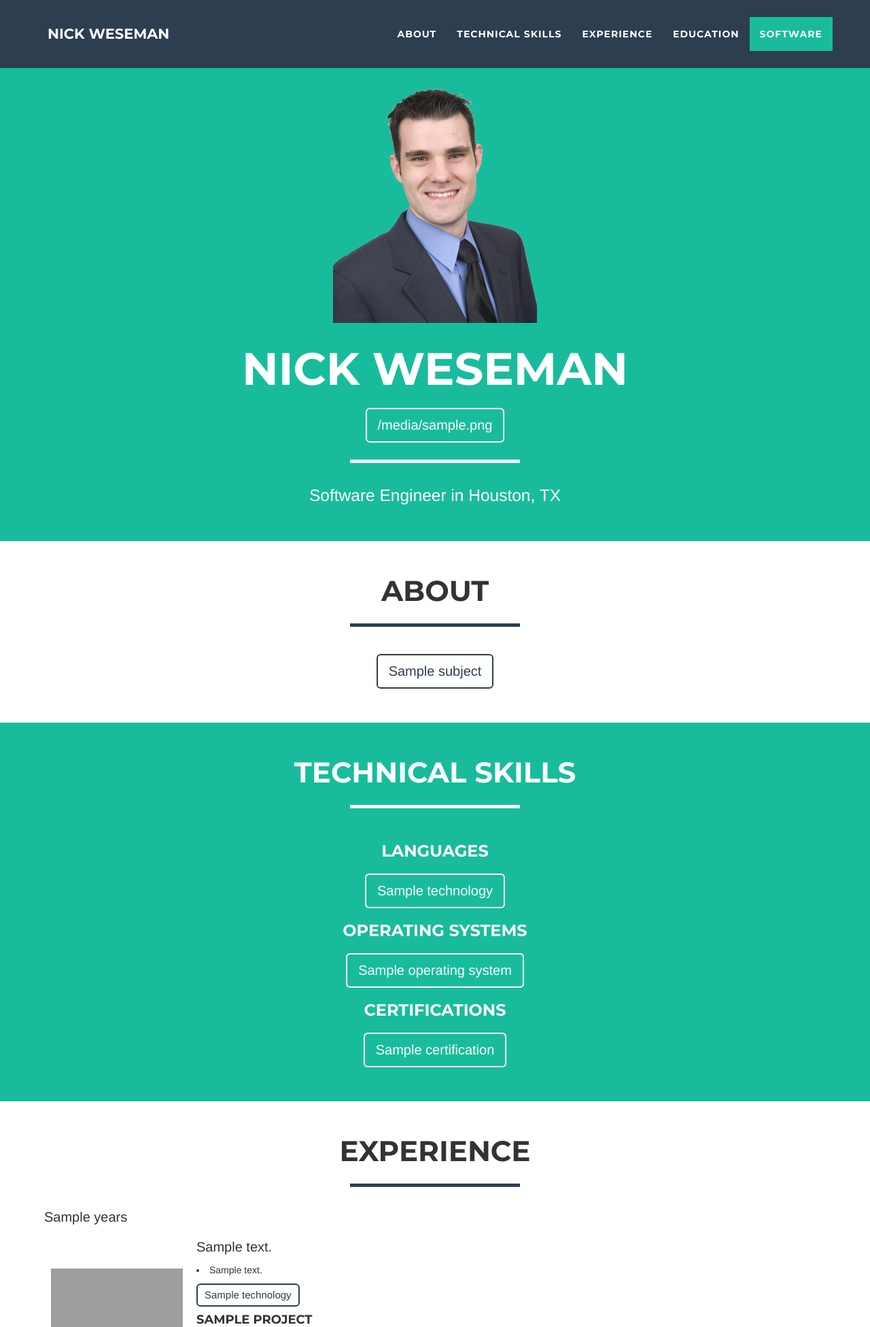
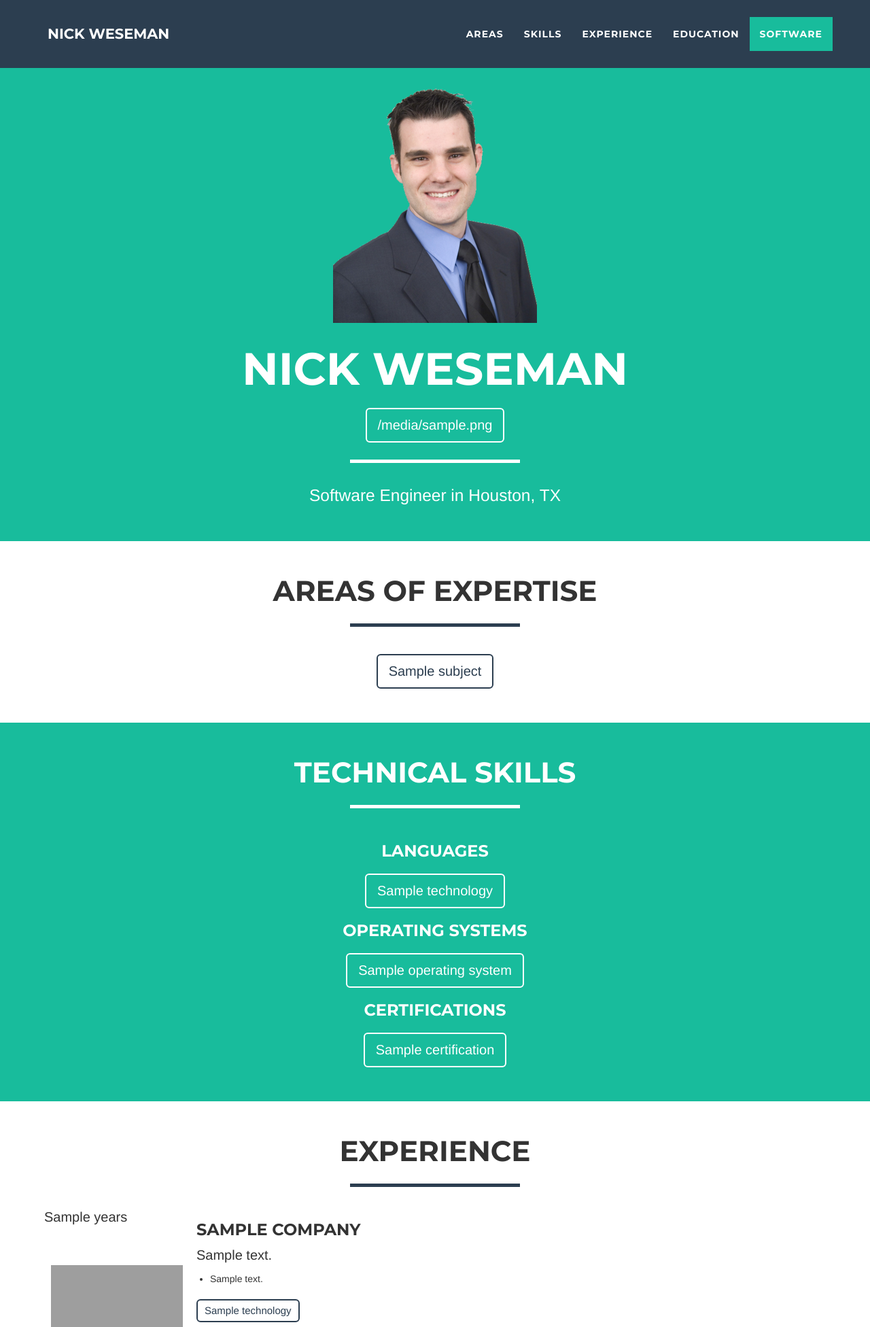
Before and after one commit to nickweseman/djangoresume, a Django app: template resume/templates/resume/index.html in a window 1280 px wide. Shown: the top 1952 px of the page at 68% size. Run offline with Django 3.2, Linux system fonts and the light colour scheme; the template is opened without the code that fills it: most values are stand-ins (such as "Sample title", 1, 10 or a date in 2020); parts of the project's set-up code (start-up, migrations or seed data) failed here and were passed over; some libraries are stand-ins or nearby versions; grey boxes are pictures that could not be loaded.

Commit message:
added better pictures, resumes, and lots of cleanup changes

```diff
--- a/resume/static/css/freelancer.css
+++ b/resume/static/css/freelancer.css
@@ -365,6 +365,10 @@ footer .footer-below {
     background-color: #233140;
 }
 
+.btn-nocursor {
+    cursor: default;
+}
+
 .btn-tech-title {
     color: #2c3e50;
     font-size: 20px;
@@ -711,6 +715,17 @@ hr {
     margin-right: 15px;
     margin-top: 8px;
     margin-bottom: 5px;
+    /* Probably not needed for clarity, but might change my mind */
+    /* border: solid 1px; */
+}
+
+ul {
+    padding-left: 20px;
+}
+
+ul li {
+    /* indent second line of li's */
+   list-style-position: outside;
 }
 
 .timeline-image {
@@ -757,7 +772,7 @@ hr {
 
 .timeline-date {
     margin-left: 10px;
-    margin-bottom: 0px;
+    margin-bottom: -48px;
 }
 
 .img-description {
--- a/resume/templates/resume/index.html
+++ b/resume/templates/resume/index.html
@@ -44,10 +44,10 @@
                             <a href="#page-top"></a>
                         </li>
                         <li class="page-scroll">
-                            <a href="#about">About</a>
+                            <a href="#about">Areas</a>
                         </li>
                         <li class="page-scroll">
-                            <a href="#technologies">Technical Skills</a>
+                            <a href="#technologies">Skills</a>
                         </li>
                         <li class="page-scroll">
                             <a href="#experience">Experience</a>
@@ -72,7 +72,7 @@
                         <img class="img-responsive" src="{% static 'img/me.png' %}" alt="">
                         <div class="intro-text">
                             <span class="name">Nick Weseman</span>
-                            <div class="col-lg-8 col-lg-offset-2 text-center">
+                            <div class="col-lg-12 text-center">
                                 {% for profile in profiles %}
                                     <a class="btn btn-lg btn-title" target="_blank" href="{{ profile.url }}">
                                         <i class="{{ profile.icon }}"></i>
@@ -92,14 +92,14 @@
             <div class="container">
                 <div class="row">
                     <div class="col-lg-12 text-center">
-                        <h2>About</h2>
+                        <h2>Areas of Expertise</h2>
                         <hr class="star-primary">
                     </div>
                 </div>
                 <div class="row">
                     <div class="col-lg-12 text-center">
                         {% for subject in subjects %}
-                            <span class="btn btn-lg btn-tech-title">
+                            <span class="btn btn-nocursor btn-lg btn-tech-title">
                                 <i class="{{ subject.icon }}"></i>
                                 {{ subject.name }}
                             </span>
@@ -125,7 +125,7 @@
                 <div class="row">
                     <div class="col-lg-12 text-center">
                         {% for language in languages %}
-                            <span class="btn btn-lg btn-title">
+                        <span class="btn btn-nocursor btn-lg btn-title">
                                 <i class="{{ language.technology.icon }}"></i>
                                 {{ language.technology.name }}
                             </span>
@@ -140,7 +140,7 @@
                  <div class="row">
                     <div class="col-lg-12 text-center">
                         {% for operating_system in operating_systems %}
-                            <span class="btn btn-lg btn-title">
+                        <span class="btn btn-nocursor btn-lg btn-title">
                                 <i class="{{ operating_system.icon }}"></i>
                                 {{ operating_system.name }}
                             </span>
@@ -155,7 +155,7 @@
                  <div class="row">
                     <div class="col-lg-12 text-center">
                         {% for certification in certifications %}
-                            <span class="btn btn-lg btn-title">
+                        <span class="btn btn-nocursor btn-lg btn-title">
                                 <i class="{{ certification.icon }}"></i>
                                 {{ certification.name }}
                             </span>
@@ -175,7 +175,7 @@
                 </div>
                 {% for experience in experiences %}
                 <div class="row">
-                    <p style='margin-bottom:15px' class="timeline-date">{{ experience.years }}</p>
+                    <p class="timeline-date">{{ experience.years }}</p>
                     <table>
                         <tr>
                             <td class="timeline-image">
@@ -187,13 +187,16 @@
                             </td>
                             <td>
                                 <div>
+                                    <h3>{{ experience.company }}</h3>
                                     <p>{{ experience.description }}</p>
                                     <!-- If responsibilities are directly on the Experience -->
+                                    <ul>
                                         {% for responsibility in experience.responsibilities.all %}
                                         <li>{{ responsibility.description|safe }}</li>
                                         {% endfor %}
+                                    </ul>
                                     {% for technology in experience.technologies.all %}
-                                        <span class="btn btn-lg btn-tech">
+                                    <span class="btn btn-nocursor btn-lg btn-tech">
                                             {{ technology.name }}
                                         </span>
                                     {% endfor %}
@@ -201,11 +204,13 @@
                                     {% for project in experience.projects.all %}
                                         <h4>{{ project.name }}</h4>
                                         <p class="small">{{ project.description }}</p>
+                                        <ul>
                                             {% for responsibility in project.responsibilities.all %}
                                                 <li>{{ responsibility.description|safe }}</li>
                                             {% endfor %}
+                                        </ul>
                                         {% for technology in project.technologies.all %}
-                                            <span class="btn btn-lg btn-tech">
+                                        <span class="btn btn-nocursor btn-lg btn-tech">
                                                 {{ technology.name }}
                                             </span>
                                         {% endfor %}
@@ -230,7 +235,7 @@
                 </div>
                 {% for education in educations %}
                     <div class="row">
-                        <p style='margin-bottom:15px' class="timeline-date">{{ education.graduation_date }}</p>
+                        <p class="timeline-date">{{ education.graduation_date }}</p>
                         <table>
                             <tr>
                                 <td class="timeline-image">
@@ -242,11 +247,12 @@
                                 </td>
                                 <td>
                                     <div>
+                                        <h3>{{ education.school }}</h3>
                                         <p>{{ education.degree }}</p>
                                         <p>GPA:  {{ education.gpa }}</p>
                                         <p>{{ education.location }}</p>
                                         {% for technology in education.technologies.all %}
-                                            <span class="btn btn-lg btn-outline">
+                                        <span class="btn btn-nocursor btn-lg btn-outline">
                                                 {{ technology.name }}
                                             </span>
                                         {% endfor %}
@@ -286,11 +292,13 @@
                                 </td>
                                 <td>
                                     <div>
-                                        <p class="timeline-title-outline">{{ software.name }}</p>
+                                        <h3>{{ software.name }}</h3>
                                         <p>{{ software.description }}</p>
+                                        <ul>
                                             {% for responsibility in software.responsibilities.all %}
                                                 <li>{{ responsibility.description|safe }}</li>
                                             {% endfor %}
+                                        </ul>
                                         {% if software.github_url %}
                                             <p>
                                                 <a class="btn btn-lg btn-tech" target="_blank" href="{{ software.github_url }}">
@@ -300,7 +308,7 @@
                                             </p>
                                         {% endif %}
                                         {% for technology in software.technologies.all %}
-                                            <span class="btn btn-lg btn-tech">
+                                        <span class="btn btn-nocursor btn-lg btn-tech">
                                                 {{ technology.name }}
                                             </span>
                                         {% endfor %}
@@ -318,18 +326,9 @@
             <div class="footer-below">
                 <div class="container">
                     <div class="row">
-                        <div class="footer-col col-md-4">
-                            <i class="fa fa-map-marker"></i>
-                            Houston, TX
-                        </div>
-                        <div class="footer-col col-md-4">
-                            Copyright Nick Weseman 2017
-                        </div>
-                        <div class="footer-col col-md-4">
-                            Stack Overflow Profile
-                            <a target="_blank" href="http://stackoverflow.com/users/7906399/nick-weseman">
-                                <img src="http://stackoverflow.com/users/flair/7906399.png?theme=clean" width="208" height="58" alt="profile for Nick Weseman at Stack Overflow, Q&amp;A for professional and enthusiast programmers" title="profile for Nick Weseman at Stack Overflow, Q&amp;A for professional and enthusiast programmers" style="border-radius:  5px;">
-                            </a>
+                        <div class="footer-col col-md-12">
+                            <i class="fa fa-copyright"></i>
+                            Nick Weseman 2017
                         </div>
                     </div>
                 </div>
```
Also changed, not shown: resume/static/img/texas.png, resume/static/img/textron.png, 2 other files. Lines whose indentation alone changed are shown as unchanged.
